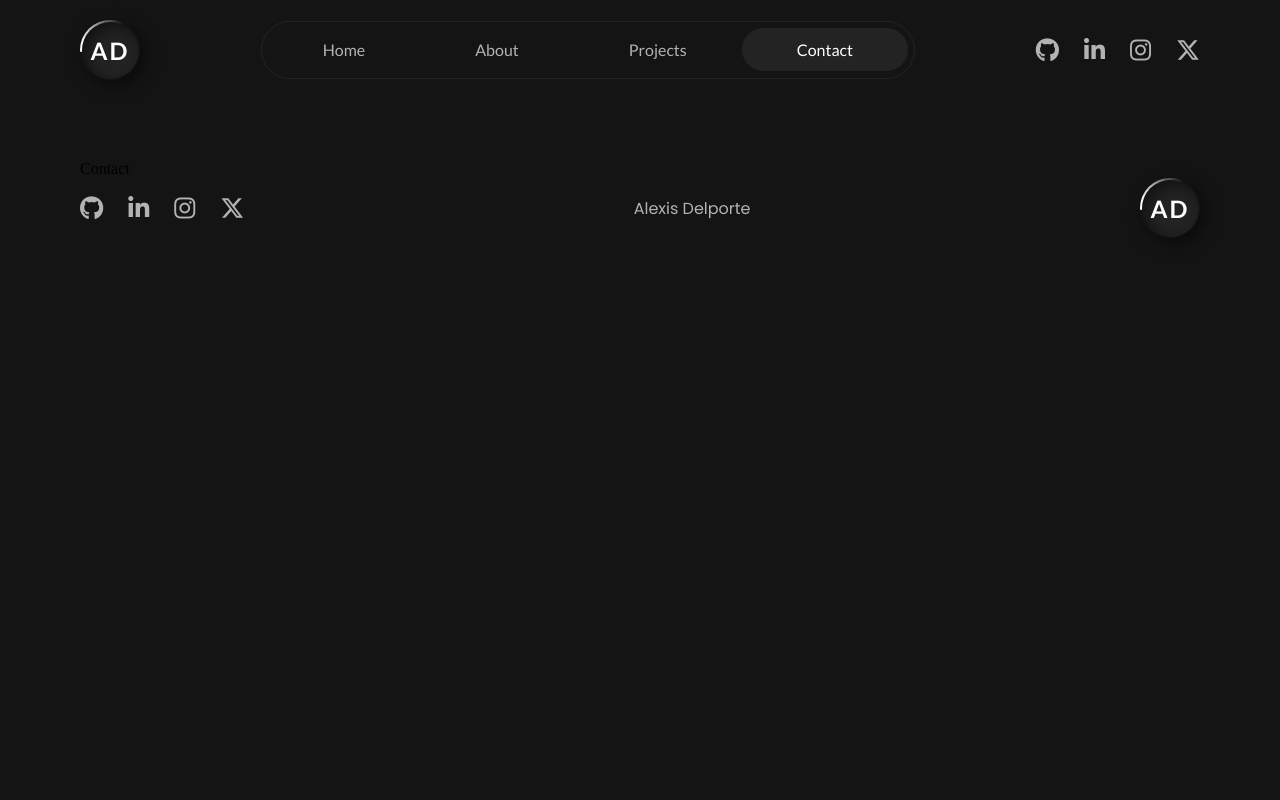
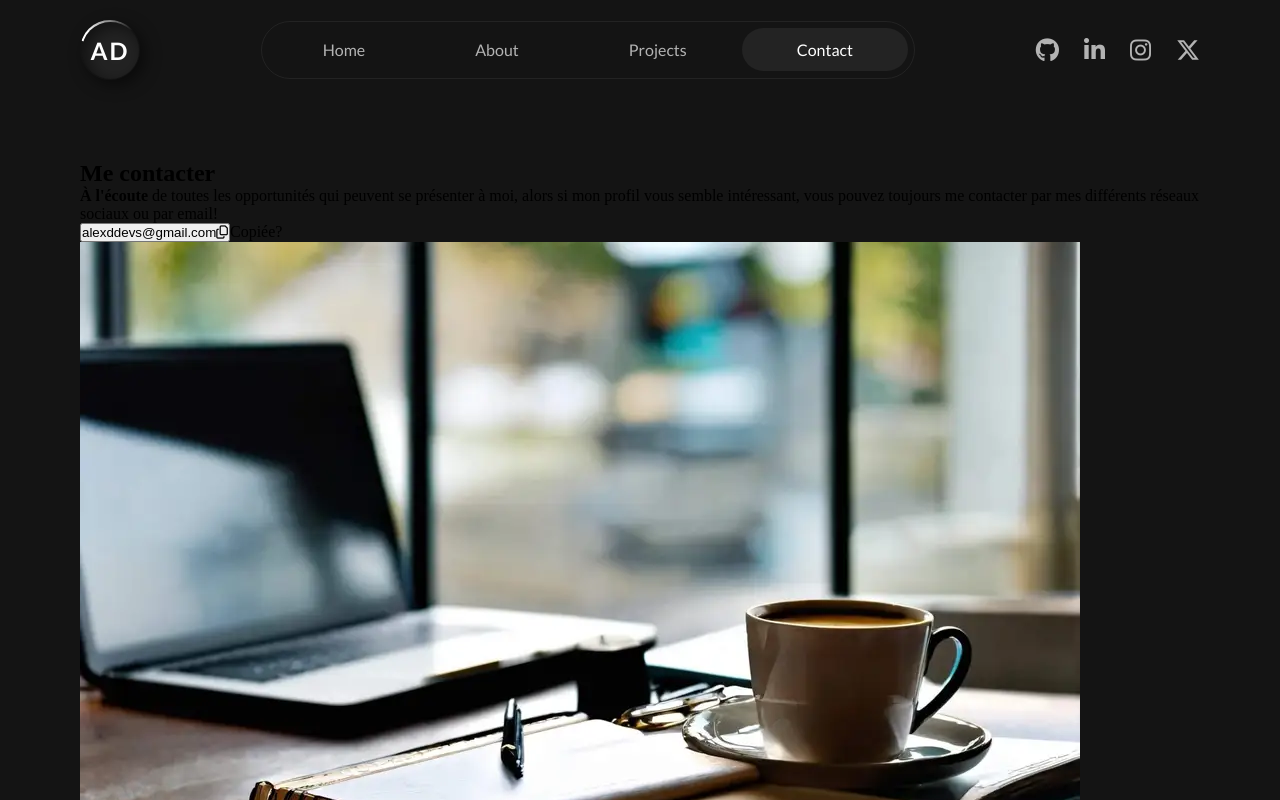
Before and after one commit to AlexDDevv/Portfolio-v3, a React (Vite) app: page /contact in a window 1280 px wide. Shown: the top 800 px of the page. Built offline with nearby package versions, Linux system fonts and the light colour scheme.

Commit message:
Create the component for Contact page

```diff
--- a/src/pages/Contact.jsx
+++ b/src/pages/Contact.jsx
@@ -1,7 +1,46 @@
 import React from 'react'
+import desk from "../assets/img/contactImg.webp"
+import Transition from '../utils/Transition'
 
-export default function Contact() {
-  return (
-    <div>Contact</div>
-  )
+const Contact = () => {
+    const msgAppear = () => {
+        const msg = document.querySelector(".copy-msg");
+        if (msg) {
+            msg.classList.add("msg-appear");
+            setTimeout(() => {
+                msg.classList.remove("msg-appear");
+            }, 1000);
+        }
+    }
+
+    const copyEmail = () => {
+        const email = document.querySelector(".email").textContent;
+        navigator.clipboard.writeText(email).then(() => {
+            const msg = document.querySelector(".copy-msg");
+            msgAppear();
+            if (msg) {
+                msg.textContent = "Copiée!";
+            }
+        })
+    };
+
+    return (
+        <main className="main-contact">
+            <section className="contact-me">
+                <h1>Me contacter</h1>
+                <p><strong>À l'écoute</strong> de toutes les opportunités qui peuvent se présenter à moi, alors si mon profil vous semble intéressant, vous pouvez toujours me contacter par mes différents réseaux sociaux ou par email!</p>
+                <button className='btn-copy' onClick={copyEmail}>
+                    <span className="email">alexddevs@gmail.com</span>
+                    <span className="fa-regular fa-copy" aria-hidden="true"></span>
+                    <span className="sr-only">Copier l'adresse email</span>
+                </button>
+                <span className="copy-msg">Copiée?</span>
+            </section>
+            <div className="contact-img">
+                <img src={desk} alt="Un bureau avec un ordinateur portable, un café et de quoi écrire." />
+            </div>
+        </main>
+    )
 }
+
+export default Transition(Contact)
```
Also changed, not shown: src/assets/img/contactImg.webp (added).
